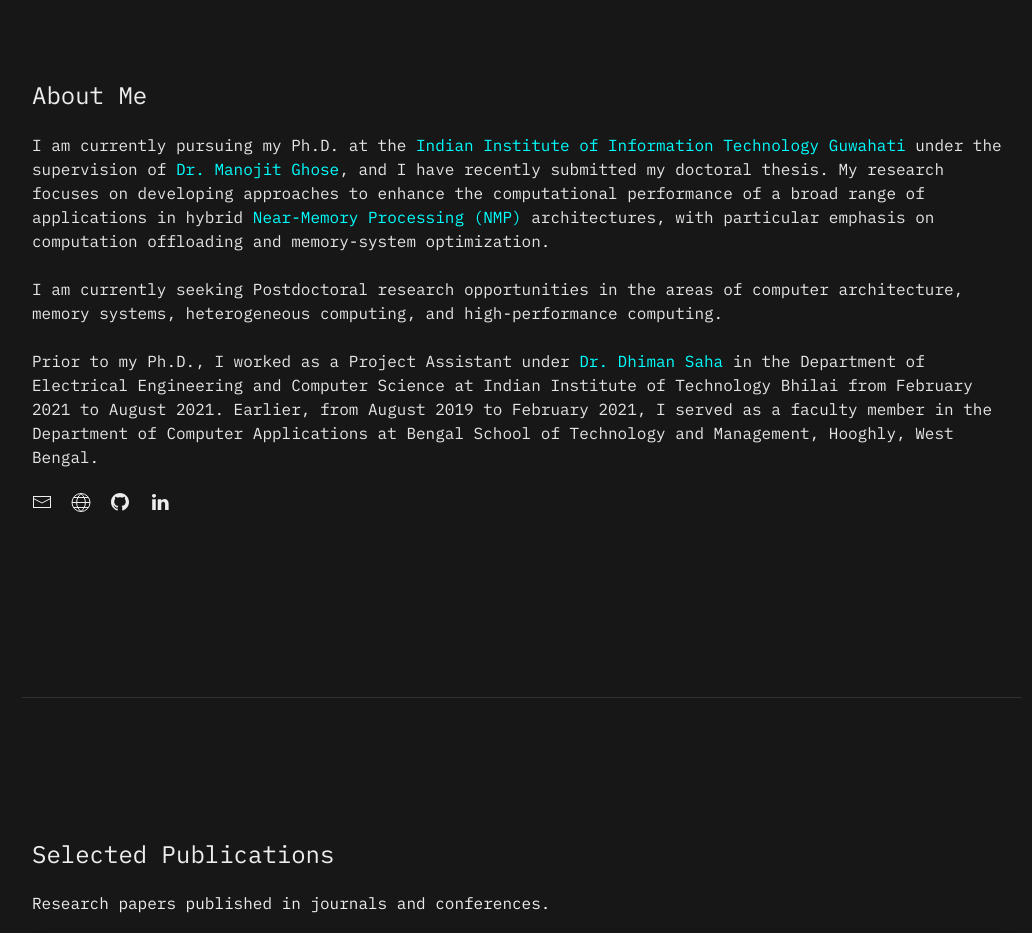
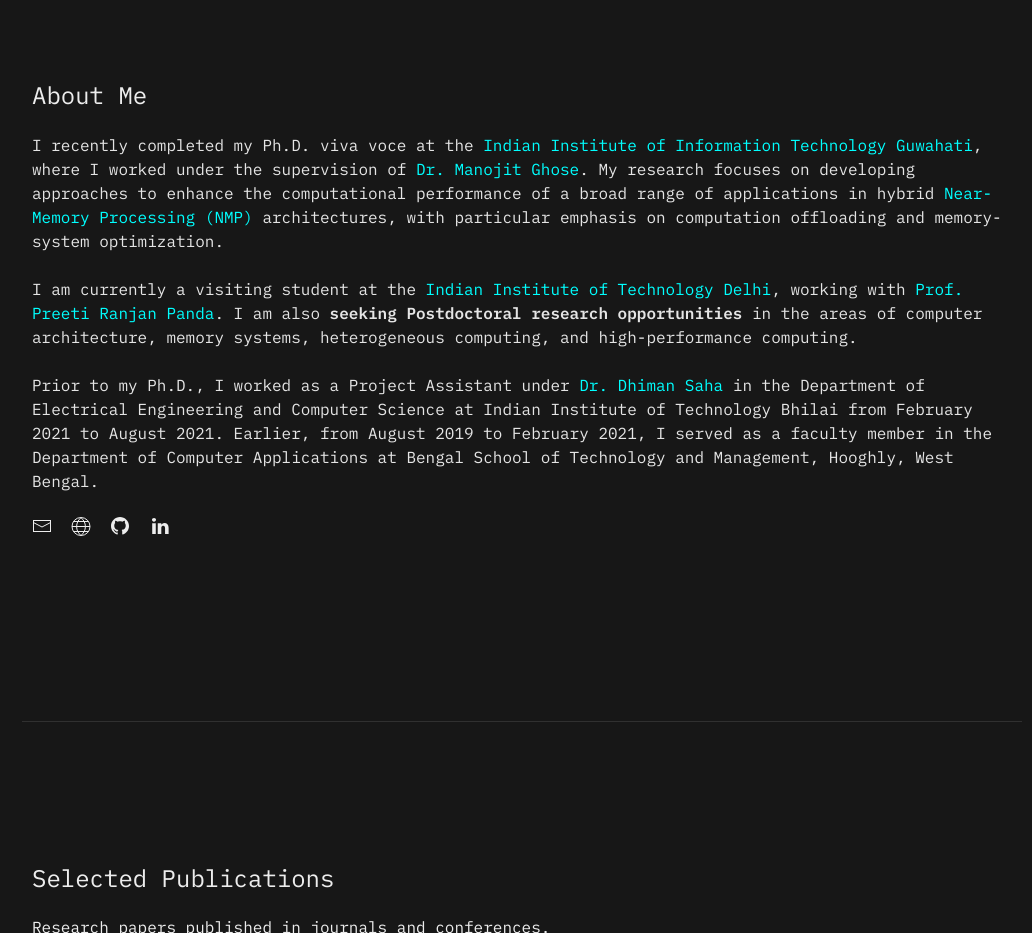
Before and after one commit to satanu01/satanu01.github.io, a plain HTML site: page index.html in a window 1280 px wide. Shown: the part 960-1893 px from the top of the page, without its empty margins (118-1150 px from the left). Drawn offline with Linux system fonts and the light colour scheme.

Commit message:
update info and CV

```diff
--- a/index.html
+++ b/index.html
@@ -89,10 +89,10 @@
 <h3 class="uk-margin-xlarge-left uk-light">About Me</h3>
 <!-- Change here to ur paragraph -->
 <p class="uk-margin-xlarge-left uk-margin-xlarge-right" style="color: #e5e5e5;">
-I am currently pursuing my Ph.D. at the <a href="https://www.iiitg.ac.in/" target="_blank" class="uk-link-text" style="color: #00ffff;">Indian Institute of Information Technology Guwahati</a> under the supervision of <a href="https://www.iiitg.ac.in/computer-science-and-engineering/manojit-ghose" target="_blank" class="uk-link-text" style="color: #00ffff;">Dr. Manojit Ghose</a>, and I have recently submitted my doctoral thesis. My research focuses on developing approaches to enhance the computational performance of a broad range of applications in hybrid <a href="https://en.wikipedia.org/wiki/In-memory_processing" target="_blank" class="uk-link-text" style="color: #00ffff;">Near-Memory Processing (NMP)</a> architectures, with particular emphasis on computation offloading and memory-system optimization. <br><br>
-I am currently seeking Postdoctoral research opportunities in the areas of computer architecture, memory systems, heterogeneous computing, and high-performance computing.<br><br>
+I recently completed my Ph.D. viva voce at the <a href="https://www.iiitg.ac.in/" target="_blank" class="uk-link-text" style="color: #00ffff;">Indian Institute of Information Technology Guwahati</a>, where I worked under the supervision of <a href="https://www.iiitg.ac.in/computer-science-and-engineering/manojit-ghose" target="_blank" class="uk-link-text" style="color: #00ffff;">Dr. Manojit Ghose</a>. My research focuses on developing approaches to enhance the computational performance of a broad range of applications in hybrid <a href="https://en.wikipedia.org/wiki/In-memory_processing" target="_blank" class="uk-link-text" style="color: #00ffff;">Near-Memory Processing (NMP)</a> architectures, with particular emphasis on computation offloading and memory-system optimization. <br><br>
+I am currently a visiting student at the <a href="https://home.iitd.ac.in/" target="_blank" class="uk-link-text" style="color: #00ffff;">Indian Institute of Technology Delhi</a>, working with <a href="https://www.cse.iitd.ac.in/~panda/" target="_blank" class="uk-link-text" style="color: #00ffff;">Prof. Preeti Ranjan Panda</a>. I am also <b>seeking Postdoctoral research opportunities</b> in the areas of computer architecture, memory systems, heterogeneous computing, and high-performance computing.<br><br>
 Prior to my Ph.D., I worked as a Project Assistant under <a href="https://www.iitbhilai.ac.in/index.php?pid=dhiman" target="_blank" class="uk-link-text" style="color: #00ffff;">Dr. Dhiman Saha</a> in the Department of Electrical Engineering and Computer Science at Indian Institute of Technology Bhilai from February 2021 to August 2021. Earlier, from August 2019 to February 2021, I served as a faculty member in the Department of Computer Applications at Bengal School of Technology and Management, Hooghly, West Bengal.</p>
-<a href="satanu01@gmail.com" class="uk-margin-xlarge-left uk-light uk-button-text" uk-icon="mail"></a> &nbsp;<a href="https://scholar.google.com/citations?user=BoeeBc4AAAAJ&hl=en" class="uk-light uk-button-text" uk-icon="world"></a> &nbsp;<a href="https://github.com/satanu01" class="uk-button-text uk-light" uk-icon="github"></a> &nbsp;<a href="https://www.linkedin.com/in/satanu-maity-79a00410b/#" class=" uk-light uk-button-text" uk-icon="linkedin"></a>
+<a href="mailto:satanu01@gmail.com" class="uk-margin-xlarge-left uk-light uk-button-text" uk-icon="mail"></a> &nbsp;<a href="https://scholar.google.com/citations?user=BoeeBc4AAAAJ&hl=en" class="uk-light uk-button-text" uk-icon="world"></a> &nbsp;<a href="https://github.com/satanu01" class="uk-button-text uk-light" uk-icon="github"></a> &nbsp;<a href="https://www.linkedin.com/in/satanu-maity-79a00410b/#" class=" uk-light uk-button-text" uk-icon="linkedin"></a>
 <!-- About Me Ends -->
  <br>
 </section>
```
Also changed, not shown: 2 other files.
